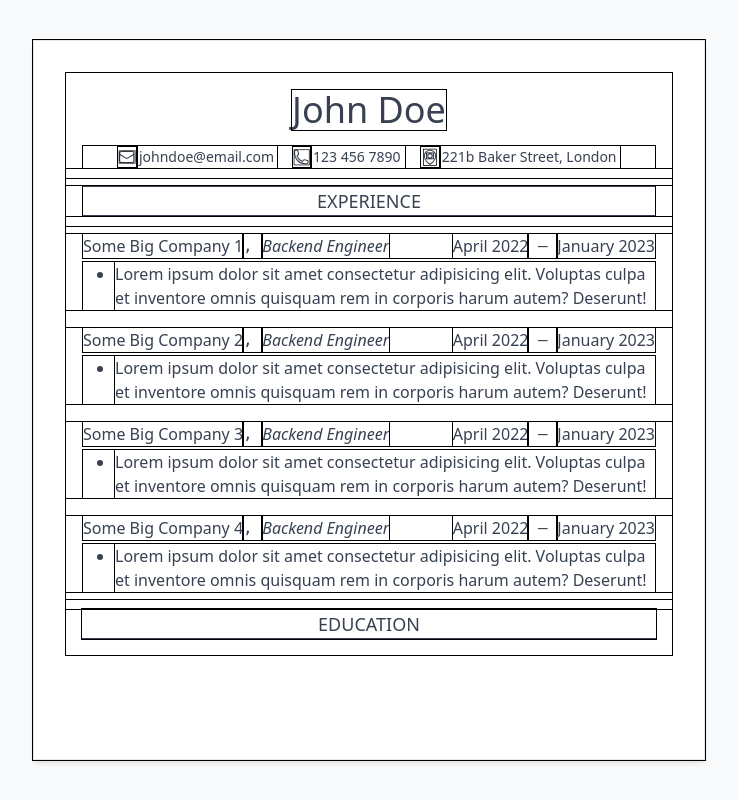
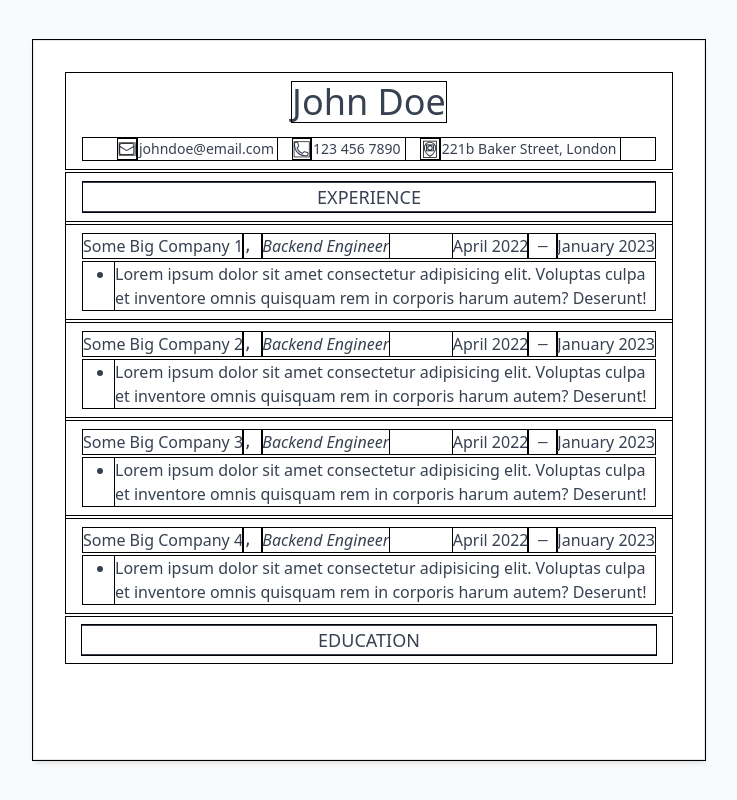
Before and after one commit to royojeda/cv-application, a React (Create React App) app: page / in a window 1280 px wide. Shown: the whole page, without its empty margins (271-1008 px from the left). Built offline with nearby package versions, Linux system fonts and the light colour scheme.

Commit message:
Update App's styles

```diff
--- a/src/App.tsx
+++ b/src/App.tsx
@@ -10,7 +10,7 @@ export default class App extends React.Component {
           <div className="flex min-h-full max-w-2xl flex-1 flex-col gap-1 border bg-white p-4 shadow-md sm:p-8">
             <GeneralInformation />
             <Experience />
-            <div className="-my-2.5 p-4">
+            <div className="px-4 py-2">
               <div className="border-y border-gray-700 text-center text-lg font-medium">
                 EDUCATION
               </div>
--- a/src/components/Experience.tsx
+++ b/src/components/Experience.tsx
@@ -94,7 +94,7 @@ export default class Experience extends React.Component<
 
     return (
       <div className="flex flex-col gap-1">
-        <div className="-my-2.5 border border-transparent p-4 hover:border-gray-200 hover:shadow-md">
+        <div className="border border-transparent px-4 py-2 hover:border-gray-200 hover:shadow-md">
           <div className="border-y border-gray-700 text-center text-lg font-medium">
             EXPERIENCE
           </div>
@@ -115,7 +115,7 @@ export default class Experience extends React.Component<
                 <div className="">
                   Are you sure you want to delete this experience entry?
                 </div>
-                <div className="flex w-40 gap-2 font-medium">
+                <div className="flex w-[9.5rem] gap-2 font-medium">
                   <button
                     onClick={this.handleDeleteCancel}
                     className="w-1/2 py-1 px-3 underline decoration-transparent decoration-2 underline-offset-2 transition hover:decoration-gray-700 active:decoration-gray-800"
--- a/src/components/ExperienceEntry.tsx
+++ b/src/components/ExperienceEntry.tsx
@@ -60,10 +60,10 @@ export default class ExperienceEntry extends React.Component<
       <div
         onMouseEnter={this.handleMouseEnter}
         onMouseLeave={this.handleMouseLeave}
-        className="relative -my-2.5 flex flex-col gap-1 border border-transparent p-4 hover:border-gray-200 hover:shadow-md"
+        className="relative flex flex-col gap-1 border border-transparent px-4 py-2 hover:border-gray-200 hover:shadow-md"
       >
         {isHovered && (
-          <div className="absolute -right-[1px] -top-[1px] w-36 bg-white font-medium shadow-md">
+          <div className="absolute -right-[1px] -top-[1px] w-36 bg-white font-medium shadow">
             <button
               type="button"
               className="w-1/2 border py-1 px-3 transition hover:bg-gray-700 hover:text-white active:bg-gray-800"
--- a/src/components/GeneralInformationDisplay.tsx
+++ b/src/components/GeneralInformationDisplay.tsx
@@ -51,7 +51,7 @@ export default class GeneralInformationDisplay extends React.Component<
       <div
         onMouseEnter={this.handleMouseEnter}
         onMouseLeave={this.handleMouseLeave}
-        className="relative -my-2.5 mt-0 flex flex-col items-center gap-4 border border-transparent p-4"
+        className="relative flex flex-col items-center gap-4 border border-transparent px-4 py-2"
       >
         {this.state.isHovered && (
           <button
```
